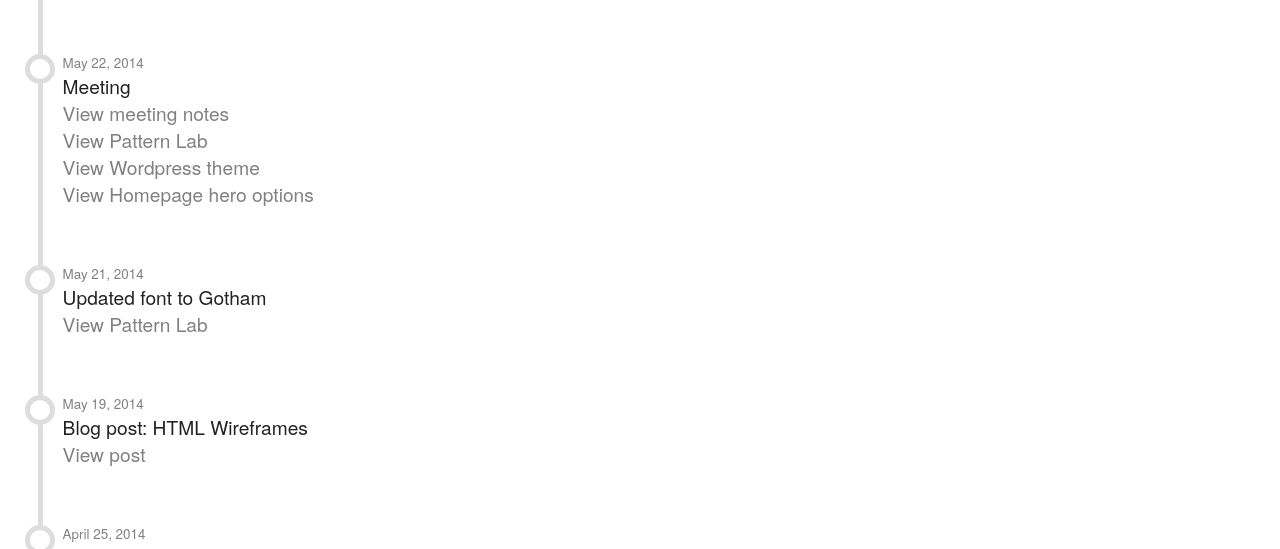
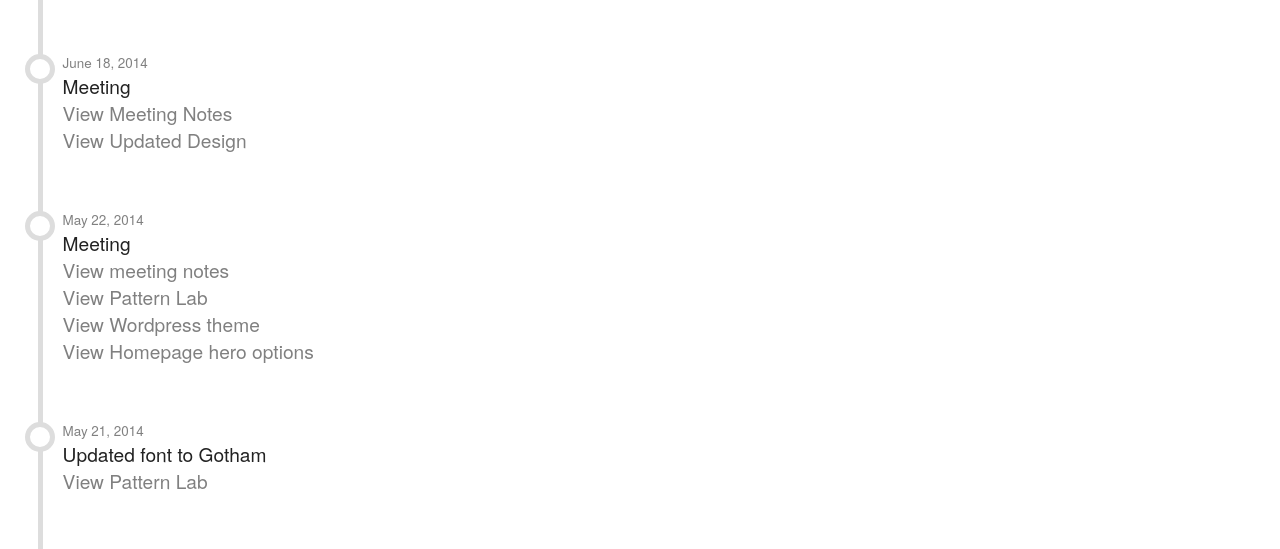
Before and after one commit to bradfrost/pittsburgh-food-bank-timeline, a plain HTML site: page index.html in a window 1280 px wide. Shown: the part 190-739 px from the top of the page. Drawn offline with nearby package versions, Linux system fonts and the light colour scheme; files that its build step writes are made by us from their sources.

Commit message:
Added June Meeting

```diff
--- a/index.html
+++ b/index.html
@@ -13,6 +13,12 @@
 			<div class="tl-stamp">June 21, 2014</div>
 			<div class="tl-content">Layout Adjustments</div>
 			<a href="http://foodbank.bradfrostweb.com/patternlab/v8/" target="_blank">View Pattern Lab</a>
+		</li>
+		<li class="tl-node">
+			<div class="tl-stamp">June 18, 2014</div>
+			<div class="tl-content">Meeting</div>
+			<a href="https://docs.google.com/document/d/1I2S1n84un0hTCsAtFYfay2C9oMfyHiINpciR7xlb49U/edit" target="_blank">View Meeting Notes</a>
+			<a href="http://foodbank.bradfrostweb.com/design/06182014/layout.jpg">View Updated Design</a>
 		</li>
 		<li class="tl-node">
 			<div class="tl-stamp">May 22, 2014</div>
```
